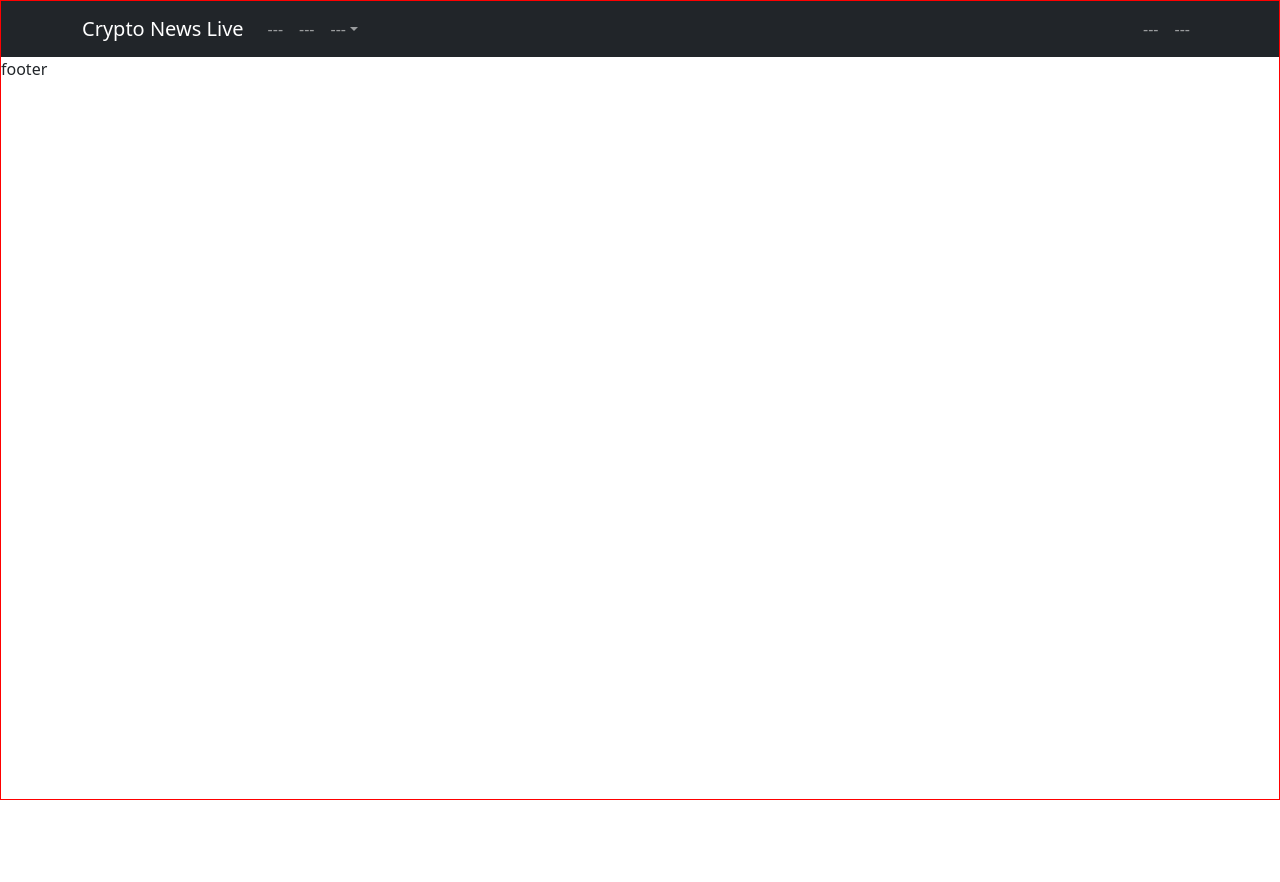
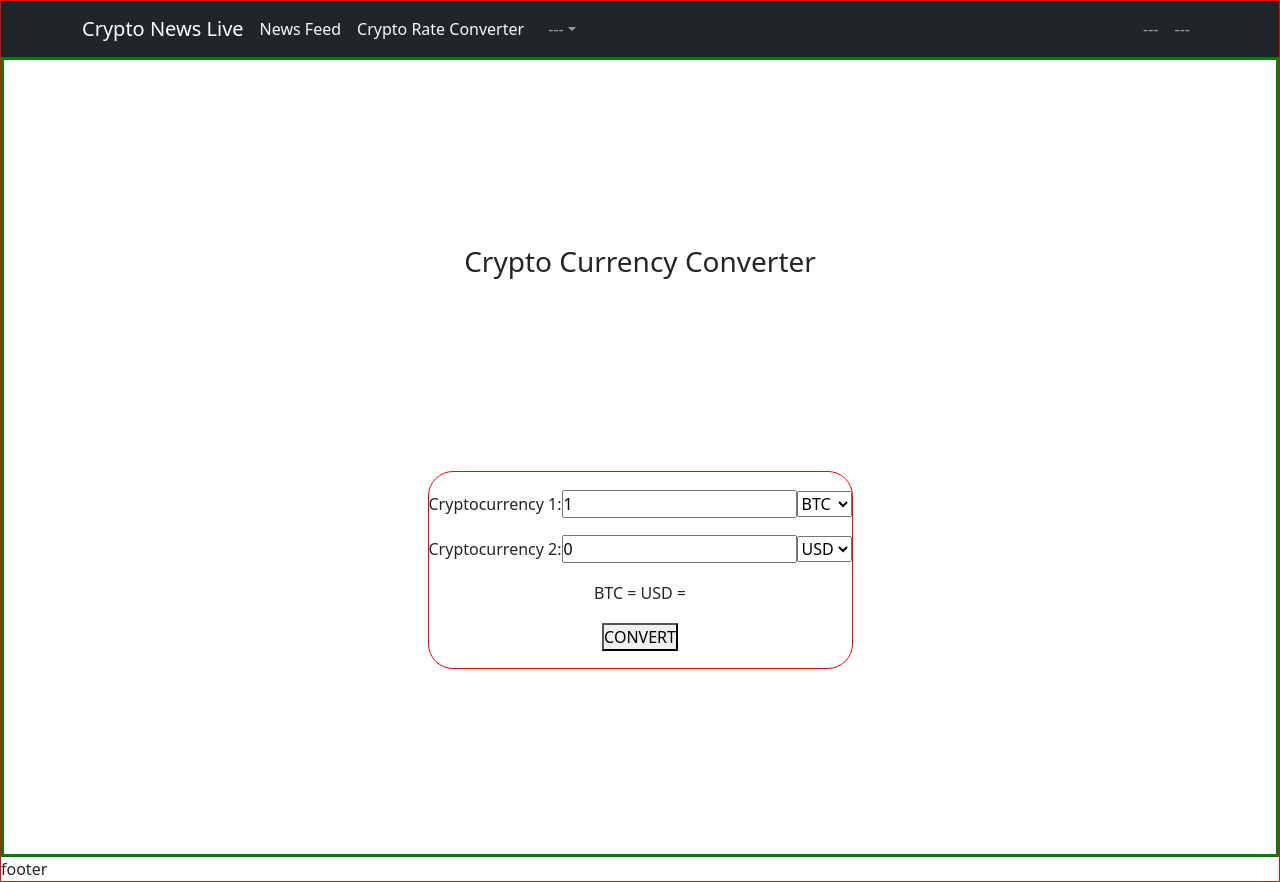
Before and after one commit to jipark92/react-crypto-news-live-app, a React (Create React App) app: page /converter in a window 1280 px wide. Before the commit the page ends 800 px from the top, so only its background shows below. Built offline with nearby package versions, Linux system fonts and the light colour scheme.

Commit message:
finish api converter

```diff
--- a/src/RouteSwitch.js
+++ b/src/RouteSwitch.js
@@ -10,7 +10,7 @@ export default function RouteSwitch() {
             <Header/>
             <Routes>
                 <Route path='/' element={<NewsFeed/>}/>
-                <Route path='/conversion' element={<CurrencyConvevrsion/>}/>
+                <Route path='/converter' element={<CurrencyConvevrsion/>}/>
             </Routes>
             <Footer/>
         </BrowserRouter>
--- a/src/components/CurrencyConvevrsion.js
+++ b/src/components/CurrencyConvevrsion.js
@@ -1,37 +1,84 @@
-import React from 'react'
+import {useState} from 'react'
+import axios from 'axios'
 
 export default function CurrencyConvevrsion() {
 
-    const cryptoCurrencies = [];
+    const cryptoCurrencies = ['BTC', 'ETH', 'USD', 'XRP', 'ADA', 'LTC'];
+    const [firstCurrency, setFirstCurrency] = useState("BTC");
+    const [secondCurrency, setSecondCurrency] = useState("USD")
+    const [firstAmount, setFirstAmount] = useState(1)
+    const [convertedAmount, setConvertedAmount] = useState(0)
+
+
+    const convert = () => {
+        //rapid api alpha vantage
+        console.log('clicked')
+
+        const options = {
+            method: 'GET',
+            url: 'https://alpha-vantage.p.rapidapi.com/query',
+            params: {from_currency: firstCurrency, function: 'CURRENCY_EXCHANGE_RATE', to_currency: secondCurrency},
+            headers: {
+                'X-RapidAPI-Host': 'alpha-vantage.p.rapidapi.com',
+                'X-RapidAPI-Key': '70564a88a7msh6a060f1e6ddbb0bp1d6d61jsn7880edba9c6a'
+                }
+            };
+
+            axios.request(options).then(function (response) {
+                setConvertedAmount(response.data["Realtime Currency Exchange Rate"]["5. Exchange Rate"] * firstAmount);
+            }).catch(function (error) {
+                console.error(error);
+            });
+        }
 
     return (
         <div className="currency-conversion-container">
-            Currency conversion
+            <h3>Crypto Currency Converter</h3>
             <div className='conversion-calculator'>
-                First Currency
                 <div className='option-1'>
+                Cryptocurrency 1:
                     <input
                         type="number"
                         name="currency-amount-1"
-                        value={""}
+                        value={firstAmount}
+                        onChange={(e)=>setFirstAmount(e.target.value)}
                     />
                     <select
                         name="currency-1-option"
-                        value={""}
-                    />
+                        value={firstCurrency}
+                        onChange={(e)=>setFirstCurrency(e.target.value)}
+
+                    >
+                        {cryptoCurrencies.map((crypto,index)=><option key={index}>{crypto}</option>)}
+                    </select>
                 </div>
-                Second Currency
+
                 <div className='option-2'>
+                Cryptocurrency 2:
                     <input
                         type="number"
                         name="currency-amount-2"
-                        value={""}
+                        value={convertedAmount}
+                        onChange={e=>setConvertedAmount(e.target.value)}
                     />
                     <select
                         name="currency-2-option"
-                        value={""}
-                    />
+                        value={secondCurrency}
+                        onChange={e=>setSecondCurrency(e.target.value)}
+                    >
+                        {cryptoCurrencies.map((crypto,index)=><option key={index}>{crypto}</option>)}
+                    </select>
                 </div>
+
+                <div className='rate'>
+                    BTC =
+                    USD =
+                </div>
+
+                <div className='converted-result-container'>
+                    <button onClick={convert}>CONVERT</button>
+                </div>
+
             </div>
         </div>
     )
--- a/src/components/Header.js
+++ b/src/components/Header.js
@@ -1,5 +1,6 @@
 import { Navbar,Container,Nav,NavDropdown } from 'react-bootstrap';
 import 'bootstrap/dist/css/bootstrap.min.css';
+import {Link} from 'react-router-dom'
 
 
 export default function Header() {
@@ -9,9 +10,9 @@ export default function Header() {
             <Navbar.Brand href="#home">Crypto News Live</Navbar.Brand>
             <Navbar.Toggle aria-controls="responsive-navbar-nav" />
             <Navbar.Collapse id="responsive-navbar-nav">
-                <Nav className="me-auto">
-                <Nav.Link href="#features">---</Nav.Link>
-                <Nav.Link href="#pricing">---</Nav.Link>
+                <Nav className="nav-links me-auto">
+                <Link to="/" className='text-light'>News Feed</Link>
+                <Link to="/converter" className='text-light'>Crypto Rate Converter</Link>
                 <NavDropdown title="---" id="collasible-nav-dropdown">
                     <NavDropdown.Item href="#action/3.1">---</NavDropdown.Item>
                     <NavDropdown.Item href="#action/3.2">---</NavDropdown.Item>
--- a/src/components/NewsFeed.js
+++ b/src/components/NewsFeed.js
@@ -3,7 +3,7 @@
 export default function NewsFeed() {
     return (
         <div className="news-feed-container">
-
+           news feed
         </div>
     )
 }
--- a/src/index.css
+++ b/src/index.css
@@ -6,7 +6,18 @@
 
 .main-container{
   border: 1px solid red;
-  height: 100vh;
+  /* height: 100vh; */
+}
+
+.nav-links{
+  display:flex;
+  justify-content: center;
+  align-items: center;
+  gap:1rem;
+}
+
+.nav-links a{
+  text-decoration: none;
 }
 
 .news-feed-container{
@@ -16,14 +27,28 @@
 .currency-conversion-container{
   display: flex;
   flex-direction: column;
-  justify-content: center;
+  justify-content: space-evenly;
   align-items: center;
-  width: 100%;
-  height:100%;
+  height:100vh;
   border: 3px solid green;
 }
 
 .conversion-calculator{
   display:flex;
   flex-direction: column;
+  justify-content: space-evenly;
+  align-items: center;
+  border: 1px solid red;
+  height: 25%;
+  border-radius: 25px;
 }
+
+.exchange-rate-container{
+  display:flex;
+  flex-direction: column;
+  justify-content: space-evenly;
+  align-items: center;
+  border: 1px solid red;
+  height: 50;
+  border-radius: 25px;
+}
```
